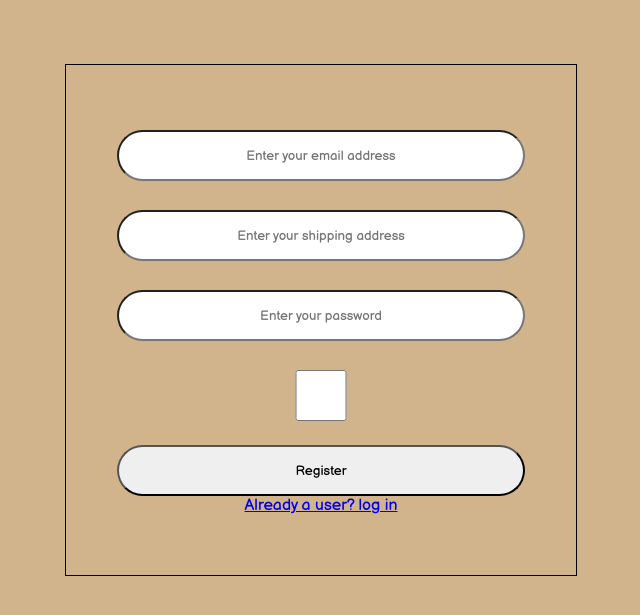
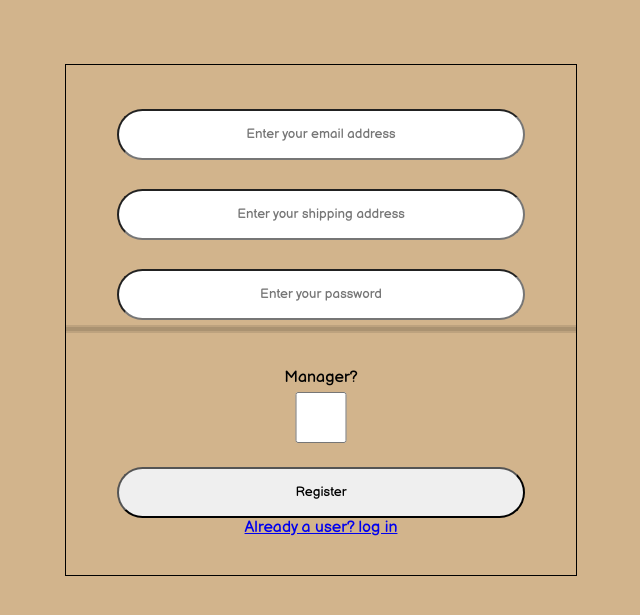
Before and after one commit to NathanH2111/BikeShop, a Flask app: page /register in a window 1280 px wide. Shown: the top 615 px of the page, without its empty margins (319-959 px from the left). Run offline with Flask 2, Linux system fonts and the light colour scheme; parts of the project's set-up code (start-up, migrations or seed data) failed here and were passed over; some libraries are stand-ins or nearby versions.

Commit message:
fixed login issues and added password strength requirement as well as meter

```diff
--- a/app.py
+++ b/app.py
@@ -1,5 +1,6 @@
 from flask import *
 import bcrypt
+import re
 import data
 
 app = Flask(__name__)
@@ -7,7 +8,7 @@ con = data.connect()
 cur = con.cursor()
 global tempData
 tempData =[]
-cur.execute('CREATE TABLE IF NOT EXISTS users (id BIGSERIAL PRIMARY KEY NOT NULL, email text NOT NULL,address BYTEA, password BYTEA,role VARCHAR(5))')
+cur.execute('CREATE TABLE IF NOT EXISTS users (id BIGSERIAL PRIMARY KEY NOT NULL, email text UNIQUE NOT NULL,address BYTEA, password BYTEA,role VARCHAR(5))')
 con.commit()
 pw = 'abc123'
 pw = pw.encode('utf-8')
@@ -22,9 +23,14 @@ con.close()
 def renderIndex():
    return render_template('index.html')
 
+@app.route('/login')
+def adminLogin():
+   return render_template('login.html',error = 'please enter admin credentials')
+
 @app.route("/login")
 def renderLogin():
    return render_template('login.html',error = '')
+
 
 @app.route("/login",methods =['POST','GET'])
 def mngrAuth():
@@ -103,10 +109,12 @@ def register_register():
       if password == None:return render_template('Register.html',error=' please input a password')
 
       if not check:
+         if re.match('(?=^.{8,}$)(?=.*\d)(?=.*[!@#$%^&*]+)(?![.\n])(?=.*[A-Z])(?=.*[a-z]).*$',password):
+            return render_template('register.html',error='Passwords must contaion one uppercase one lowercase one number and one symbol \n passwords must be at least 8 characters long')
          if mgr == '1':
             global tempData
             tempData = [userName,data.encrypt_text(userAddress),bcrypt.hashpw(password.encode('utf-8'),bcrypt.gensalt(10))]
-            return redirect(url_for('renderLogin',error = 'Please enter administrator credentials'))
+            return redirect(url_for('adminLogin'))
 
          newpass = bcrypt.hashpw(password.encode('utf-8'),bcrypt.gensalt(10))
          curr.execute("INSERT INTO users (email,address,role,password) VALUES(%s,%s,%s,%s)",(f"{userName}",data.encrypt_text(userAddress),f"U",newpass))
--- a/static/css/register.css
+++ b/static/css/register.css
@@ -1,4 +1,16 @@
 @import url('https://fonts.googleapis.com/css2?family=Balsamiq+Sans&display=swap');
+
+/* Webkit based browsers */
+meter[value="1"]::-webkit-meter-optimum-value { background: red; }
+meter[value="2"]::-webkit-meter-optimum-value { background: yellow; }
+meter[value="3"]::-webkit-meter-optimum-value { background: orange; }
+meter[value="4"]::-webkit-meter-optimum-value { background: green; }
+
+/* Gecko based browsers */
+meter[value="1"]::-moz-meter-bar { background: red; }
+meter[value="2"]::-moz-meter-bar { background: yellow; }
+meter[value="3"]::-moz-meter-bar { background: orange; }
+meter[value="4"]::-moz-meter-bar { background: green; }
 
 *{
     font-family: 'Balsamiq Sans', cursive;
@@ -6,6 +18,28 @@
     padding:0;
     box-sizing: border-box;
 }
+meter {
+  /* Reset the default appearance */
+    -webkit-appearance: none;
+    -moz-appearance: none;
+    appearance: none;
+
+    margin: 0 auto 1em;
+    width: 100%;
+    height: 0.5em;
+
+  /* Applicable only to Firefox */
+    background: none;
+    background-color: rgba(0, 0, 0, 0.1);
+}
+
+meter::-webkit-meter-bar {
+    background: none;
+    background-color: rgba(0, 0, 0, 0.1);
+}
+
+
+
 body{
     width:100%;
     height: 80vh;
--- a/templates/register.html
+++ b/templates/register.html
@@ -4,20 +4,24 @@
     <meta charset="UTF-8">
     <meta http-equiv="X-UA-Compatible" content="IE=edge">
     <meta name="viewport" content="width=device-width, initial-scale=1.0">
+    <script src="https://cdnjs.cloudflare.com/ajax/libs/zxcvbn/4.2.0/zxcvbn.js"></script>
     <link rel="stylesheet" href="../static/css/register.css">
     <link rel="stylesheet" href="{{url_for('static',filename='css/register.css')}}">
     <title>Document</title>
 </head>
 <body>
     <form method="post" action="http://localhost:5000/register">
-
         <input type="email" name="eml" placeholder="Enter your email address">
         <br/>
         <input type="'text" name="adr" placeholder="Enter your shipping address">
         <br/>
-        <input type="password" name = pwd placeholder="Enter your password">
+        <input type="password" id = password name = pwd placeholder="Enter your password" required>
+        <meter max="4" id="password-strength-meter"></meter>
+        <p id = "password-strength-text"></p>
+
         <br/>
-        <input type="checkbox" name="mngr" value="1" placeholder="Register as Administrator ?">
+        <label for ='checker'>Manager?</label>
+        <input id ='checker' type="checkbox" name="mngr" value="1" placeholder="Register as Administrator ?">
         <br/>
         <button type="submit" value="'submit">Register</button>
         <h3>{{error}}</h3>
@@ -25,6 +29,32 @@
     </form>
 
 
+    <script>
+        var strength = {
+        0: "Worst",
+        1: "Bad",
+        2: "Weak",
+        3: "Good",
+        4: "Strong"
+}
+var password = document.getElementById('password');
+var meter = document.getElementById('password-strength-meter');
+var text = document.getElementById('password-strength-text');
 
+password.addEventListener('input', function() {
+  var val = password.value;
+  var result = zxcvbn(val);
+  console.log(result.score);
+  // Update the password strength meter
+  meter.value = result.score;
+  console.log(meter.value);
+  // Update the text indicator
+  if (val !== "") {
+    text.innerHTML = "Strength: " + strength[result.score];
+  } else {
+    text.innerHTML = "";
+  }
+});
+    </script>
 </body>
 </html>
```
